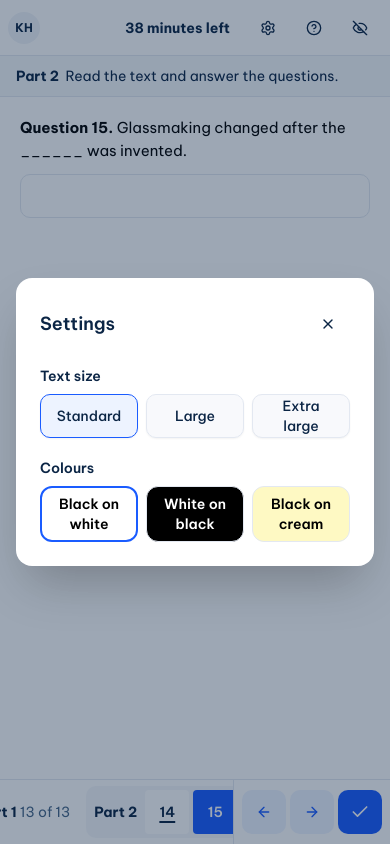
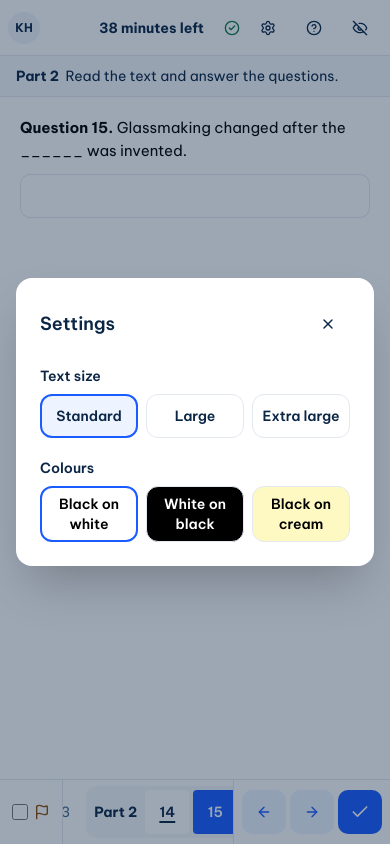
Before and after one commit to Ac-2836/WebDev-FinalProject-LinMaster, a Next.js app in the folder client/: page /exam-demo in a window 390 px wide. Both pictures are taken after a click on the button 268 px from the left and 27 px from the top of the page. Built offline with nearby package versions, Linux system fonts and the light colour scheme; no server answers.

Commit message:
fix(client): show exam review flag and save state on mobile, highlight text size in dark mode

```diff
--- a/client/features/exam/exam-room.tsx
+++ b/client/features/exam/exam-room.tsx
@@ -225,9 +225,9 @@ function SaveIndicator({online, state}: {online: boolean; state: SaveState}) {
     error: {Icon: CircleAlert, text: 'Not saved', className: 'text-warning', icon: ''},
   }[state];
   return (
-    <span role="status" className={cn('hidden items-center gap-1 px-2 text-xs md:flex', view.className)}>
+    <span role="status" className={cn('flex items-center gap-1 px-1 text-xs md:px-2', view.className)}>
       <view.Icon className={cn('size-4', view.icon)} aria-hidden="true" />
-      {view.text}
+      <span className="sr-only md:not-sr-only">{view.text}</span>
     </span>
   );
 }
--- a/client/features/exam/question-nav.tsx
+++ b/client/features/exam/question-nav.tsx
@@ -1,7 +1,7 @@
 'use client';
 
 import {cn} from 'cn';
-import {ArrowLeft, ArrowRight, Check} from 'lucide-react';
+import {ArrowLeft, ArrowRight, Check, Flag} from 'lucide-react';
 import {useEffect, useRef} from 'react';
 
 import {Button} from '@/components/ui/button';
@@ -40,15 +40,16 @@ export function QuestionNav({
   return (
     <footer className="shrink-0 border-t bg-white">
       <div className="flex items-stretch">
-        {/* Hidden under 640px like the wireframe: the bar keeps room for the numbers. */}
-        <label className="hidden cursor-pointer items-center gap-2 border-r px-4 text-sm sm:flex">
+        {/* Under 640px the word becomes a flag icon so the numbers keep their room. */}
+        <label className="flex min-w-11 cursor-pointer items-center justify-center gap-1.5 border-r px-3 text-sm sm:gap-2 sm:px-4">
           <input
             type="checkbox"
             className="size-4 accent-primary"
             checked={flagged.has(current)}
             onChange={() => onToggleReview(current)}
           />
-          Review
+          <Flag className="size-4 text-warning sm:hidden" aria-hidden="true" />
+          <span className="sr-only sm:not-sr-only">Review</span>
         </label>
         <nav
           aria-label="Question navigation"
--- a/client/features/exam/room-dialogs.tsx
+++ b/client/features/exam/room-dialogs.tsx
@@ -82,15 +82,18 @@ export function SettingsDialog({
         <legend className="mb-2 text-sm font-semibold">Text size</legend>
         <div className="grid grid-cols-3 gap-2">
           {TEXT_SIZES.map(size => (
-            <Button
+            <button
               key={size}
-              variant="outline"
+              type="button"
               aria-pressed={settings.textSize === size}
-              className={cn('h-11 whitespace-normal', settings.textSize === size && 'border-primary bg-secondary')}
+              className={cn(
+                'h-11 rounded-lg border bg-white px-1 text-sm font-semibold outline-none focus-visible:ring-[3px] focus-visible:ring-ring/50',
+                settings.textSize === size && 'border-2 border-primary bg-secondary',
+              )}
               onClick={() => onChange({textSize: size})}
             >
               {TEXT_SIZE_LABEL[size]}
-            </Button>
+            </button>
           ))}
         </div>
       </fieldset>
```
